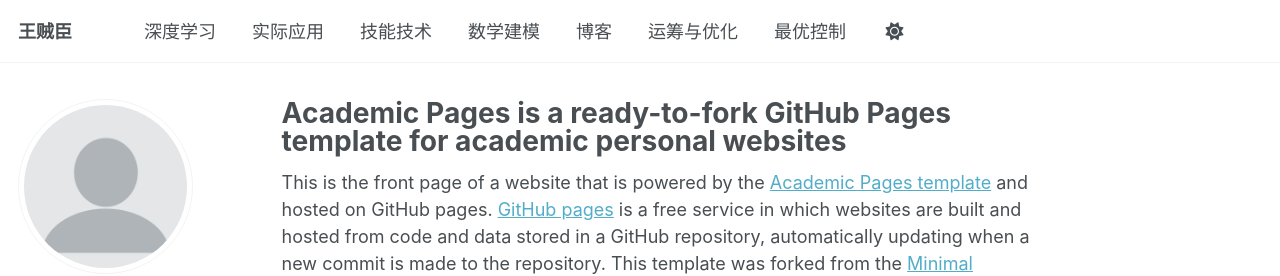
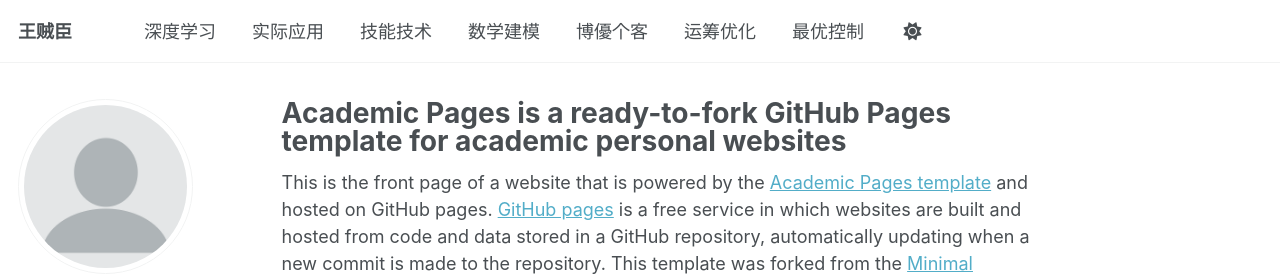
Before and after one commit to boyogala/boyogala.github.io, a Jekyll site: the page built from _pages/about.md, in a window 1280 px wide. Shown: the top 276 px of the page. Built offline with Jekyll 4.4.1, drawn with Linux system fonts in a browser that asks for light colours; a script that is not in the unit is left out.

Commit message:
Update navigation.yml

```diff
--- a/_data/navigation.yml
+++ b/_data/navigation.yml
@@ -20,10 +20,10 @@ main:
   - title: "数学建模" # default : Portfolio
     url: /portfolio/
 
-  - title: "博客" # default : Blog Posts
+  - title: "博優个客" # default : Blog Posts
     url: /year-archive/
 
-  - title: "运筹与优化" # default : CV
+  - title: "运筹优化" # default : CV
     url: /cv/
 
   # - title: "CV"
```
